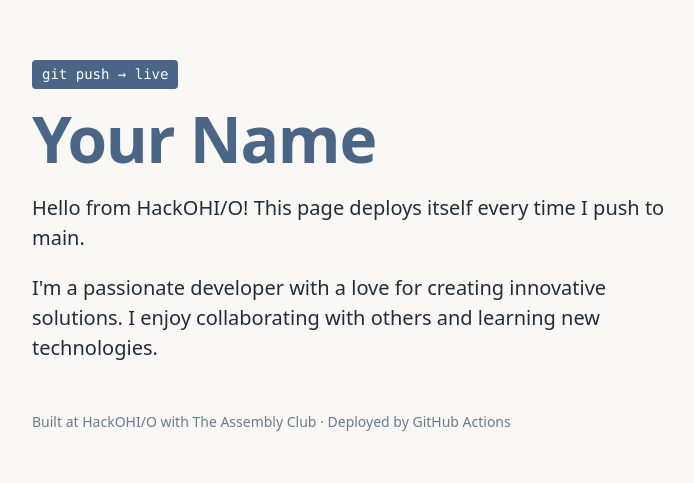
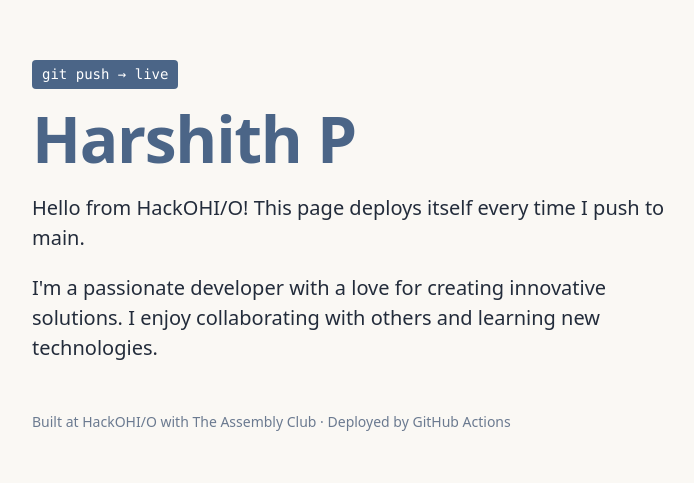
Before and after one commit to HarshithPaulNesaraja/hackohio-site, a plain HTML site: page index.html in a window 1280 px wide. Shown: the part 154-637 px from the top of the page, without its empty margins (288-982 px from the left). Drawn offline with Linux system fonts and the light colour scheme.

Commit message:
Add name again

```diff
--- a/index.html
+++ b/index.html
@@ -61,7 +61,7 @@
   <main>
     <span class="tag">git push → live</span>
 
-    <h1>Your Name</h1>
+    <h1>Harshith P</h1>
 
     <p>Hello from HackOHI/O! This page deploys itself every time I push to main.</p>
 
```
